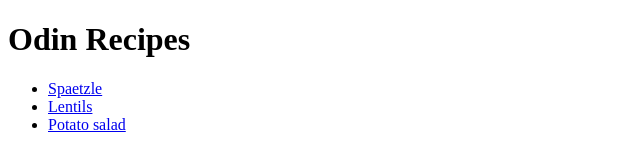
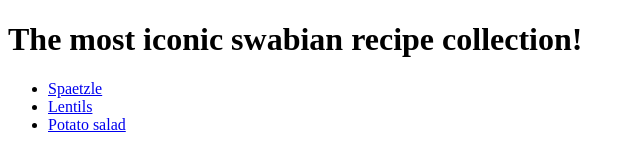
Before and after one commit to PatziRi/odin-recipes, a plain HTML site: page index.html in a window 1280 px wide. Shown: the whole page, without its empty margins (0-640 px from the left). Drawn offline with Linux system fonts and the light colour scheme.

Commit message:
Changed main header

```diff
--- a/index.html
+++ b/index.html
@@ -9,7 +9,7 @@
 </head>
 
 <body>
-    <h1>Odin Recipes</h1>
+    <h1>The most iconic swabian recipe collection!</h1>
         <ul>
             <li><a href="./recipes/spaetzle.html">Spaetzle</a></li>
             <li><a href="./recipes/linsen.html">Lentils</a></li>
```
